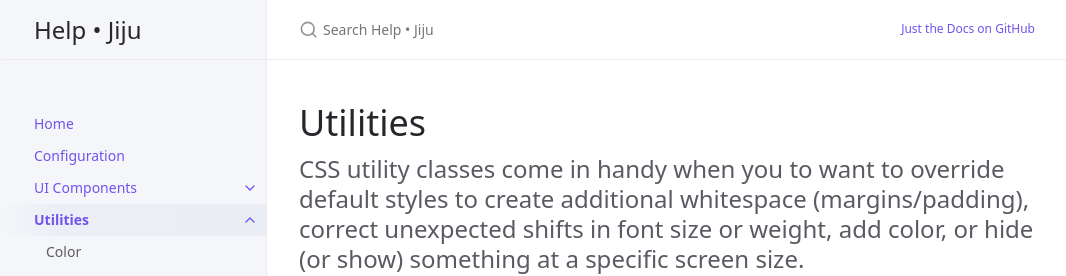
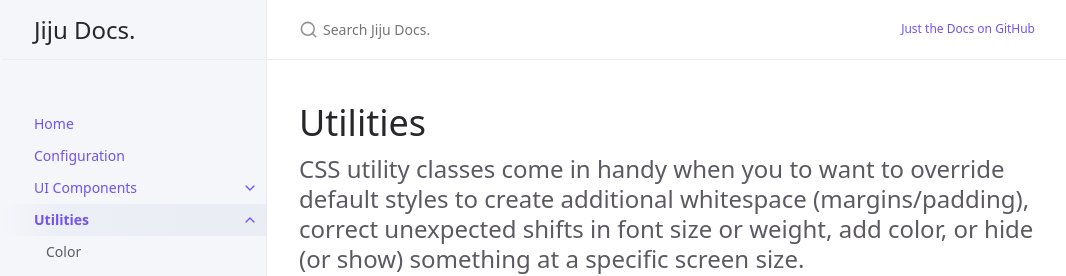
Before and after one commit to jijudevs/jijudevs.github.io, a Jekyll site: the page built from docs/utilities/utilities.md, in a window 1280 px wide. Shown: the top 276 px of the page, without its empty margins (105-1171 px from the left). Built offline with Jekyll 4.4.1, drawn with Linux system fonts in a browser that asks for light colours.

Commit message:
Update _config.yml

```diff
--- a/_config.yml
+++ b/_config.yml
@@ -13,7 +13,7 @@
 # you will see them accessed via {{ site.title }}, {{ site.github_repo }}, and so on.
 # You can create any custom variable you would like, and they will be accessible
 # in the templates via {{ site.myvariable }}.
-title: Help • Jiju
+title: Jiju Docs.
 description: Jiju site for documentation.
 baseurl: "" # the subpath of your site, e.g. "/blog" leave blank if no subpath
 url: "https://jijudevs.github.io/" # the base hostname & protocol for your site, e.g. http://example.com
```
